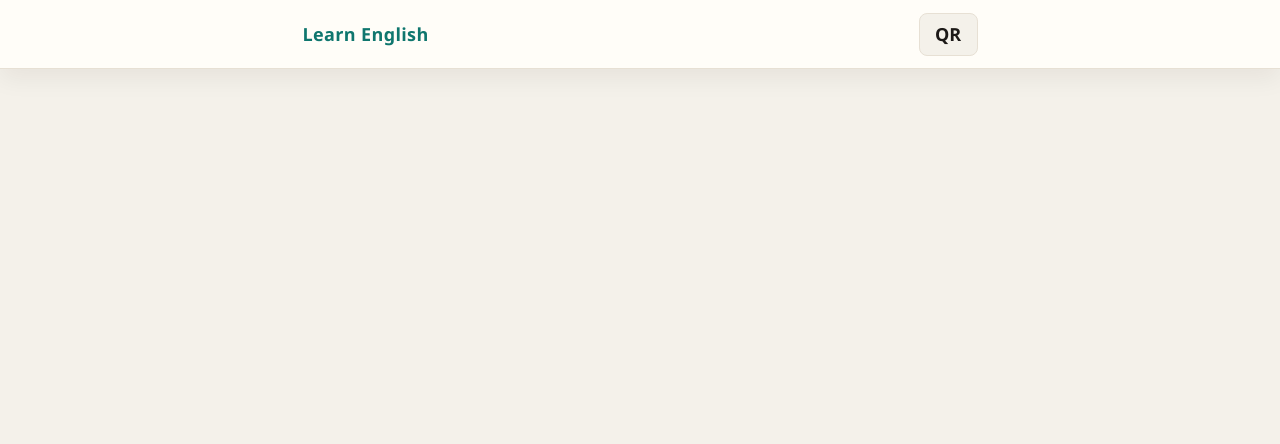
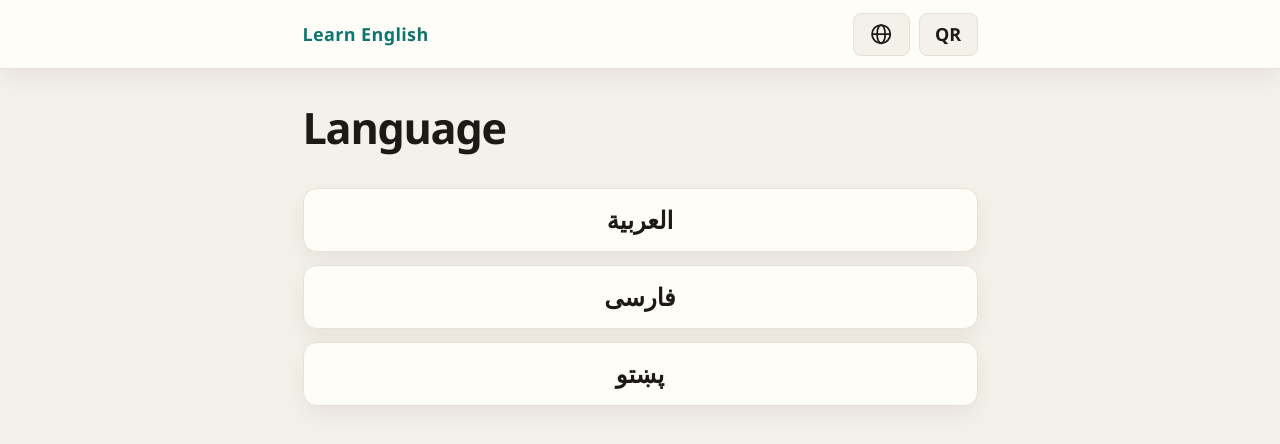
Before and after one commit to badnumbers/learn-english, a React (Vite) app in the folder web/: page /language in a window 1280 px wide. Before the commit this address had no page. Shown: the top 444 px of the page. Built offline with nearby package versions, Linux system fonts and the light colour scheme.

Commit message:
The user can now choose a language.

```diff
--- a/web/src/App.tsx
+++ b/web/src/App.tsx
@@ -1,6 +1,7 @@
 import { BrowserRouter, Route, Routes } from 'react-router-dom'
 import { AppFrame } from './components/AppFrame'
 import { HomePage } from './pages/HomePage'
+import { LanguagePage } from './pages/LanguagePage'
 import { VocabPage } from './pages/VocabPage'
 
 export default function App() {
@@ -10,6 +11,7 @@ export default function App() {
         <Routes>
           <Route path="/" element={<HomePage />} />
           <Route path="/vocab" element={<VocabPage />} />
+          <Route path="/language" element={<LanguagePage />} />
         </Routes>
       </AppFrame>
     </BrowserRouter>
--- a/web/src/components/SiteHeader.tsx
+++ b/web/src/components/SiteHeader.tsx
@@ -1,11 +1,54 @@
-import { Link } from 'react-router-dom'
+import { Link, useLocation } from 'react-router-dom'
+import type { LanguagePageState } from '../pages/LanguagePage'
 
 type SiteHeaderProps = {
   qrOpen: boolean
   onQrClick: () => void
 }
 
+function LanguageIcon() {
+  return (
+    <svg
+      className="site-bar-icon"
+      viewBox="0 0 24 24"
+      width="1.35rem"
+      height="1.35rem"
+      aria-hidden="true"
+    >
+      <circle
+        cx="12"
+        cy="12"
+        r="9"
+        fill="none"
+        stroke="currentColor"
+        strokeWidth="1.75"
+      />
+      <ellipse
+        cx="12"
+        cy="12"
+        rx="4"
+        ry="9"
+        fill="none"
+        stroke="currentColor"
+        strokeWidth="1.75"
+      />
+      <path
+        fill="none"
+        stroke="currentColor"
+        strokeWidth="1.75"
+        d="M3 12h18"
+      />
+    </svg>
+  )
+}
+
 export function SiteHeader({ qrOpen, onQrClick }: SiteHeaderProps) {
+  const location = useLocation()
+  const languageState: LanguagePageState =
+    location.pathname === '/language'
+      ? ((location.state as LanguagePageState | null) ?? {})
+      : { from: { pathname: location.pathname, search: location.search } }
+
   return (
     <header className="site-bar">
       <div className="site-bar-inner">
@@ -13,6 +56,15 @@ export function SiteHeader({ qrOpen, onQrClick }: SiteHeaderProps) {
           Learn English
         </Link>
         <div className="site-bar-actions">
+          <Link
+            className="site-bar-button"
+            to="/language"
+            state={languageState}
+            aria-label="Language"
+            aria-current={location.pathname === '/language' ? 'page' : undefined}
+          >
+            <LanguageIcon />
+          </Link>
           <button
             type="button"
             className="site-bar-button"
--- /dev/null
+++ b/web/src/hooks/useSourceLanguage.ts
@@ -0,0 +1,20 @@
+import { useEffect } from 'react'
+import { useSearchParams } from 'react-router-dom'
+import { readSourceLanguage, writeSourceLanguage } from '../i18n/sourceLanguage'
+
+/**
+ * URL `lang` wins and is persisted. Otherwise the stored choice is used for
+ * display only — this hook never writes `lang` onto the URL.
+ */
+export function useSourceLanguage(): string | null {
+  const [searchParams] = useSearchParams()
+  const urlLang = searchParams.get('lang')?.trim() || null
+
+  useEffect(() => {
+    if (urlLang) {
+      writeSourceLanguage(urlLang)
+    }
+  }, [urlLang])
+
+  return urlLang ?? readSourceLanguage()
+}
--- /dev/null
+++ b/web/src/i18n/languages.ts
@@ -0,0 +1,36 @@
+import { primaryLanguage } from './translations'
+
+export type SourceLanguage = {
+  tag: string
+  nativeName: string
+}
+
+export const SOURCE_LANGUAGES: readonly SourceLanguage[] = [
+  { tag: 'ar-001', nativeName: 'العربية' },
+  { tag: 'fa-IR', nativeName: 'فارسی' },
+  { tag: 'ps-Arab-AF', nativeName: 'پښتو' },
+]
+
+export function matchingLanguage(tag: string | null): SourceLanguage | null {
+  const want = tag?.trim()
+  if (!want) {
+    return null
+  }
+
+  const exact = SOURCE_LANGUAGES.find(
+    (language) => language.tag.toLowerCase() === want.toLowerCase(),
+  )
+  if (exact) {
+    return exact
+  }
+
+  const prefix = primaryLanguage(want)
+  if (!prefix) {
+    return null
+  }
+
+  return (
+    SOURCE_LANGUAGES.find((language) => primaryLanguage(language.tag) === prefix) ??
+    null
+  )
+}
--- /dev/null
+++ b/web/src/i18n/sourceLanguage.ts
@@ -0,0 +1,23 @@
+const STORAGE_KEY = 'learn-english.lang'
+
+export function readSourceLanguage(): string | null {
+  try {
+    const value = localStorage.getItem(STORAGE_KEY)?.trim()
+    return value ? value : null
+  } catch {
+    return null
+  }
+}
+
+export function writeSourceLanguage(tag: string): void {
+  const value = tag.trim()
+  if (!value) {
+    return
+  }
+
+  try {
+    localStorage.setItem(STORAGE_KEY, value)
+  } catch {
+    /* ignore quota / private mode */
+  }
+}
--- a/web/src/i18n/translations.ts
+++ b/web/src/i18n/translations.ts
@@ -1,4 +1,4 @@
-function primaryLanguage(tag: string): string {
+export function primaryLanguage(tag: string): string {
   const primary = tag.trim().split('-')[0]
   return primary?.toLowerCase() ?? ''
 }
--- a/web/src/index.css
+++ b/web/src/index.css
@@ -114,6 +114,7 @@ code {
 .site-bar-button,
 .qr-close {
   min-height: 2.4rem;
+  min-width: 2.4rem;
   padding: 0.3rem 0.85rem;
   border: 1px solid var(--border);
   border-radius: 0.45rem;
@@ -122,6 +123,17 @@ code {
   font: inherit;
   font-weight: 650;
   cursor: pointer;
+}
+
+a.site-bar-button {
+  display: inline-flex;
+  align-items: center;
+  justify-content: center;
+  text-decoration: none;
+}
+
+.site-bar-icon {
+  display: block;
 }
 
 .site-bar-button[aria-expanded="true"],
@@ -180,6 +192,36 @@ code {
 
 .notes li {
   margin-bottom: 0.6rem;
+}
+
+.language-list {
+  list-style: none;
+  margin: 1.5rem 0 0;
+  padding: 0;
+  display: grid;
+  gap: 0.75rem;
+}
+
+.language-option {
+  width: 100%;
+  min-height: 3.2rem;
+  padding: 0.7rem 1rem;
+  border: 1px solid var(--border);
+  border-radius: 0.75rem;
+  background: var(--card);
+  color: var(--ink);
+  font: inherit;
+  font-size: 1.35rem;
+  font-weight: 650;
+  cursor: pointer;
+  box-shadow: var(--shadow);
+}
+
+.language-option--selected,
+.language-option:hover,
+.language-option:focus-visible {
+  border-color: var(--accent);
+  color: var(--accent);
 }
 
 .status {
--- a/web/src/pages/HomePage.tsx
+++ b/web/src/pages/HomePage.tsx
@@ -15,8 +15,11 @@ export function HomePage() {
         </li>
         <li>
           Optional <code>lang</code> is a BCP 47 tag (for example{' '}
-          <code>ar-EG</code>) used to pick one translation. Without it, every
-          translation is shown.
+          <code>ar-EG</code>) that picks one translation and is saved in the
+          browser. Students can also choose a language from the globe in the
+          header. That choice is remembered locally and is not written onto a
+          link that has no <code>lang</code>. Without either, every translation
+          is shown.
         </li>
         <li>
           Each Cosmos document <code>id</code> must match the slug. Use
--- /dev/null
+++ b/web/src/pages/LanguagePage.tsx
@@ -0,0 +1,64 @@
+import { useLocation, useNavigate } from 'react-router-dom'
+import { useSourceLanguage } from '../hooks/useSourceLanguage'
+import { matchingLanguage, SOURCE_LANGUAGES } from '../i18n/languages'
+import { writeSourceLanguage } from '../i18n/sourceLanguage'
+
+export type LanguagePageState = {
+  from?: {
+    pathname: string
+    search: string
+  }
+}
+
+export function LanguagePage() {
+  const navigate = useNavigate()
+  const location = useLocation()
+  const current = useSourceLanguage()
+  const selected = matchingLanguage(current)
+
+  function choose(tag: string) {
+    writeSourceLanguage(tag)
+    const from = (location.state as LanguagePageState | null)?.from
+    if (!from) {
+      navigate('/')
+      return
+    }
+
+    const params = new URLSearchParams(from.search)
+    if (params.has('lang')) {
+      params.set('lang', tag)
+    }
+    const search = params.toString()
+    navigate({
+      pathname: from.pathname,
+      search: search ? `?${search}` : '',
+    })
+  }
+
+  return (
+    <section className="page page--language">
+      <h1>Language</h1>
+      <ul className="language-list">
+        {SOURCE_LANGUAGES.map((language) => {
+          const isSelected = selected?.tag === language.tag
+          return (
+            <li key={language.tag}>
+              <button
+                type="button"
+                className={
+                  isSelected
+                    ? 'language-option language-option--selected'
+                    : 'language-option'
+                }
+                aria-pressed={isSelected}
+                onClick={() => choose(language.tag)}
+              >
+                <span dir="auto">{language.nativeName}</span>
+              </button>
+            </li>
+          )
+        })}
+      </ul>
+    </section>
+  )
+}
--- a/web/src/pages/VocabPage.tsx
+++ b/web/src/pages/VocabPage.tsx
@@ -2,12 +2,13 @@ import { useEffect, useState } from 'react'
 import { useSearchParams } from 'react-router-dom'
 import { fetchVocab } from '../api/vocab'
 import { VocabCard } from '../components/VocabCard'
+import { useSourceLanguage } from '../hooks/useSourceLanguage'
 import type { VocabItem } from '../types'
 
 export function VocabPage() {
   const [searchParams] = useSearchParams()
   const wordsQuery = searchParams.get('w') ?? ''
-  const lang = searchParams.get('lang')
+  const lang = useSourceLanguage()
   const [items, setItems] = useState<VocabItem[] | null>(null)
   const [error, setError] = useState<string | null>(null)
 
```
Also changed, not shown: 3 other files (tests, documents, lock files or other folders).
